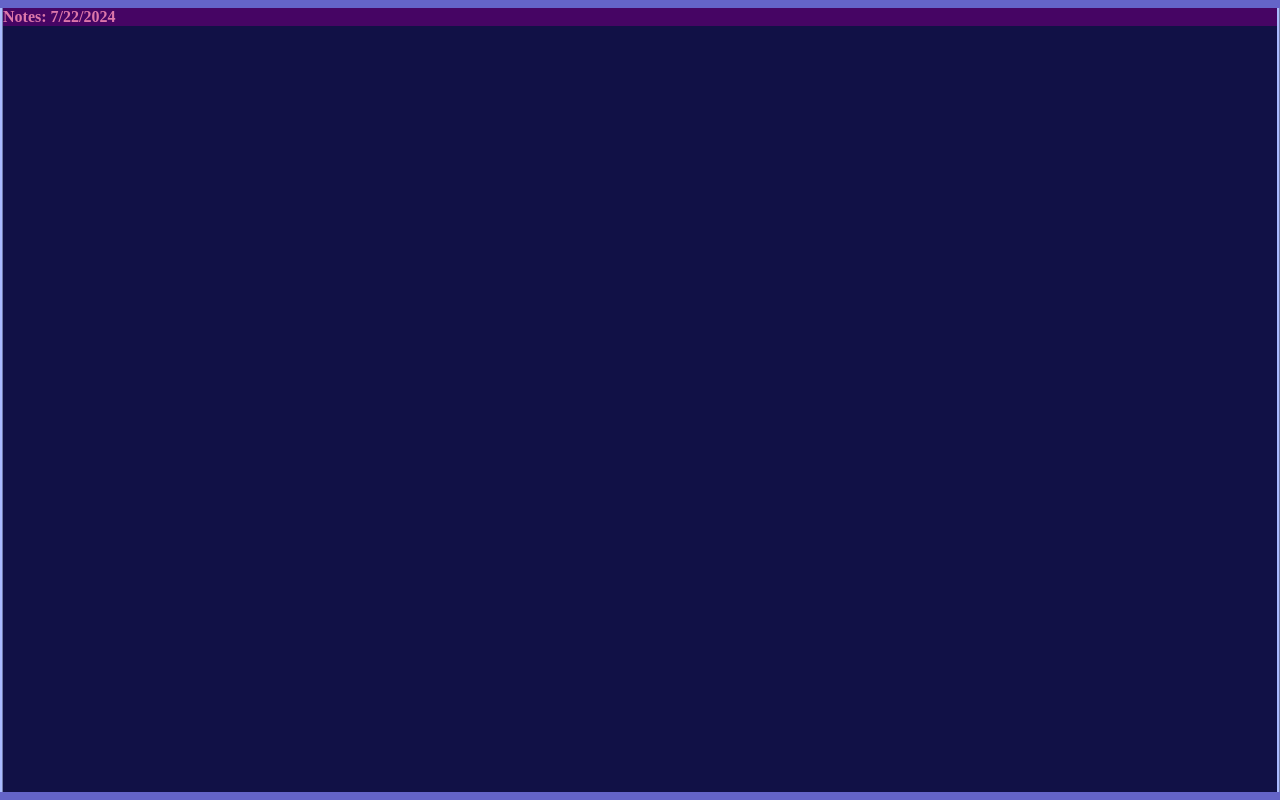
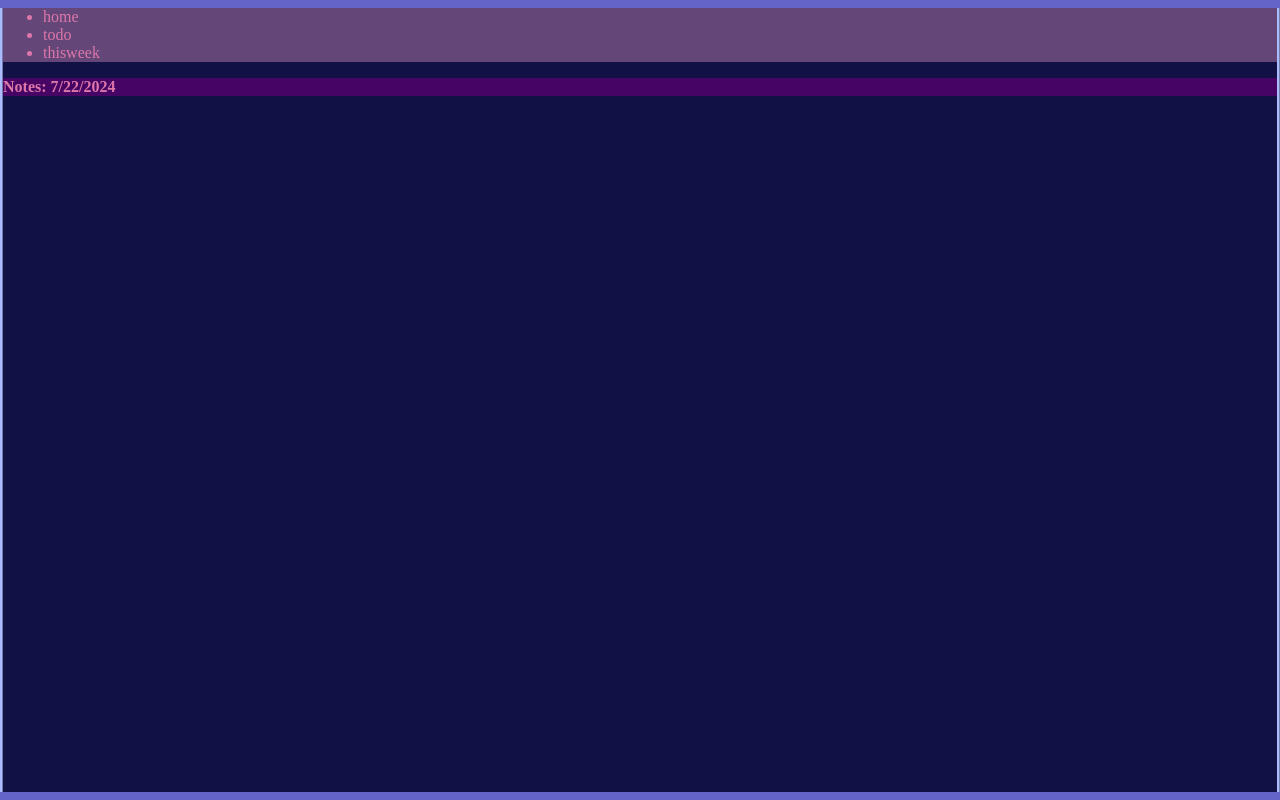
Before and after one commit to WhosOrange/DereksArtGallery, a plain HTML site: page html/notes/notes_7-22-24.html in a window 1280 px wide. Drawn offline with Linux system fonts and the light colour scheme.

Commit message:
Update notes_7-22-24.html

```diff
--- a/html/notes/notes_7-22-24.html
+++ b/html/notes/notes_7-22-24.html
@@ -34,6 +34,9 @@
     #nav-id {
       background-color: rgb(100, 70, 120);
       color: #dd77aa;
+    }
+
+    #nav-id > a {
       display: -webkit-flex;
       display: flex;
     }
@@ -46,6 +49,11 @@
 
     </div>
     <div id="nav-id">
+      <ul>
+        <li><a>home</a></li>
+        <li><a>todo</a></li>
+        <li><a>thisweek</a></li>
+      </ul>
     </div>
   </div>
 
```
